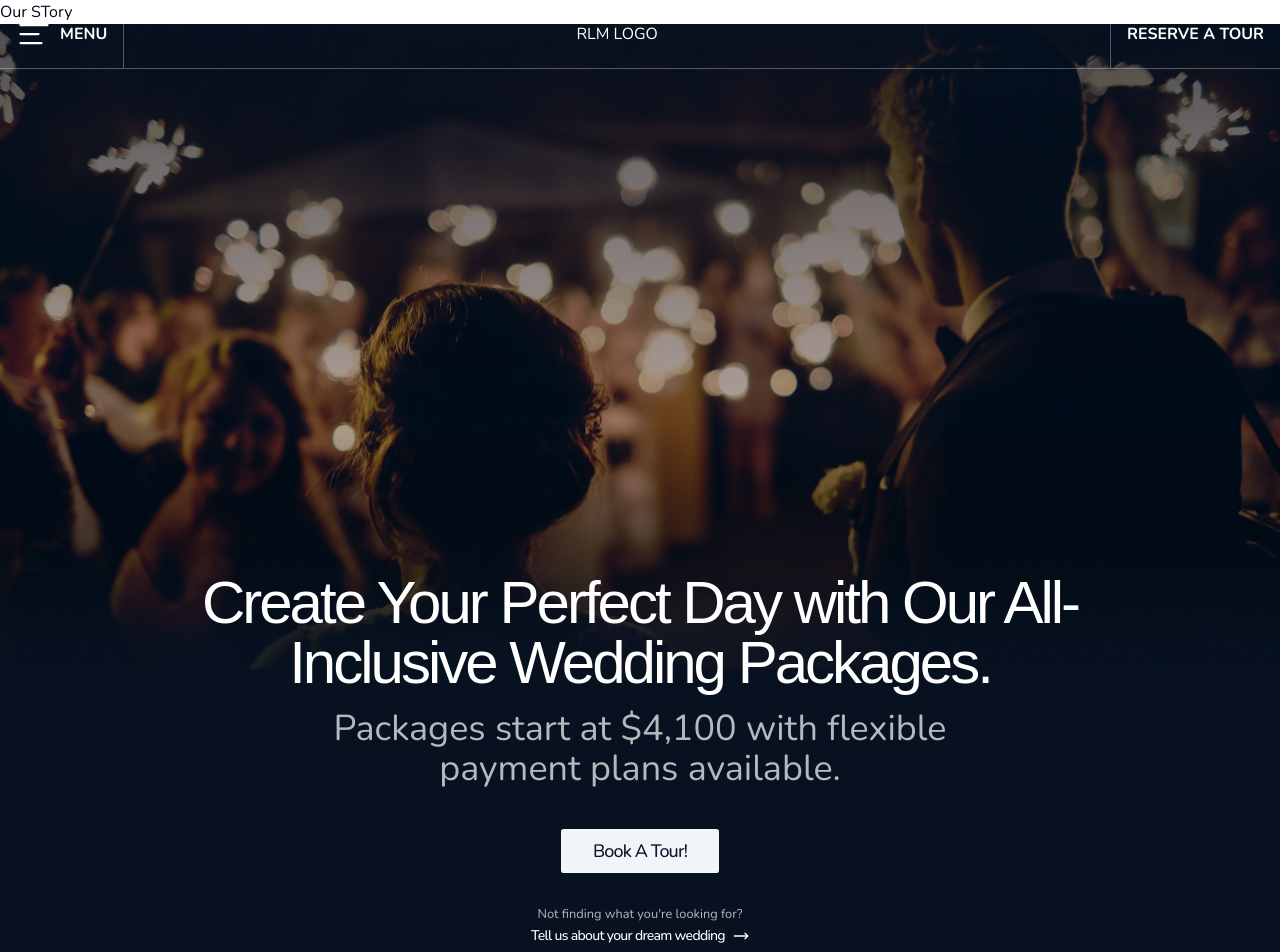
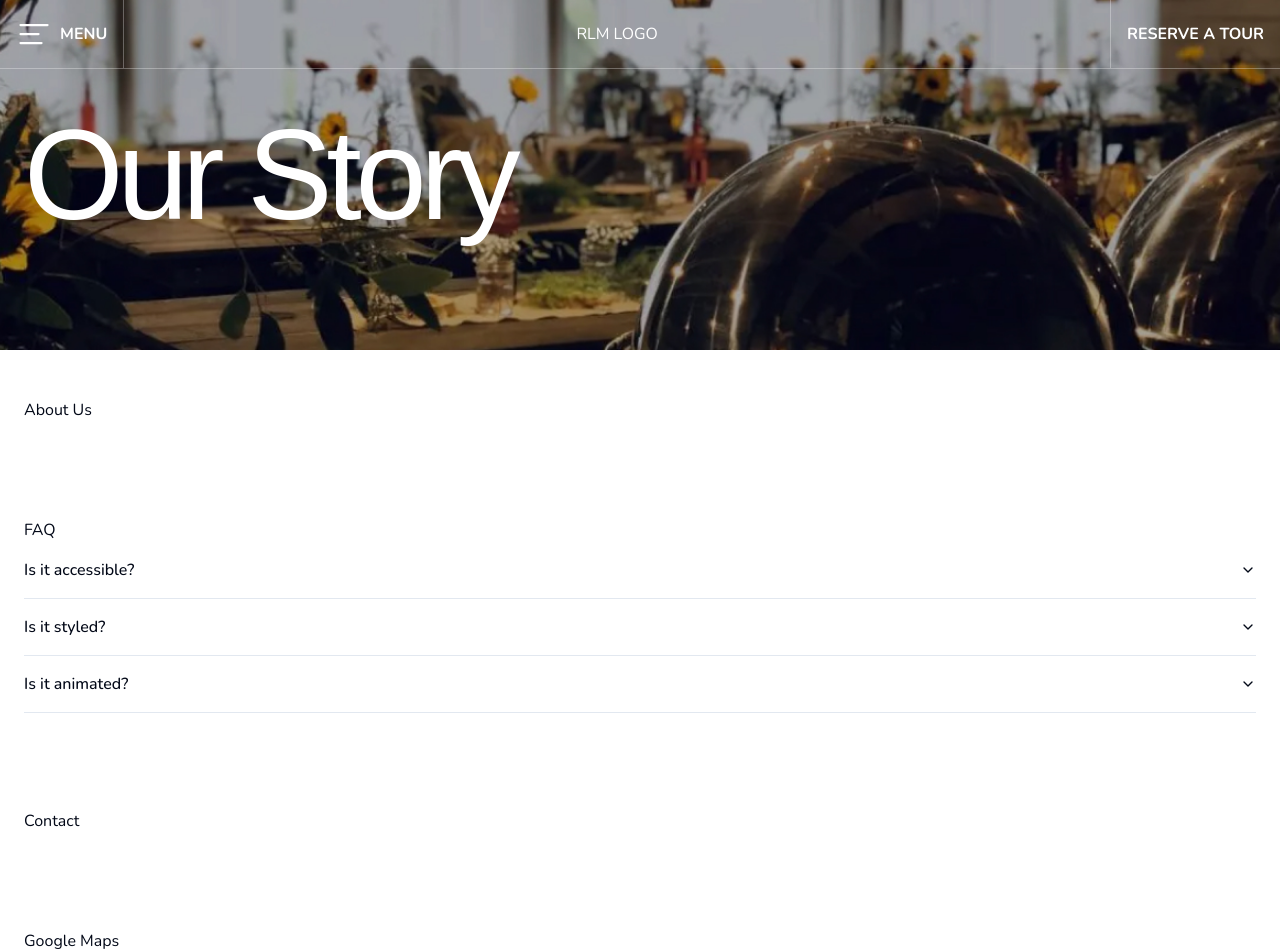
Before and after one commit to Dillonzellis/rlmaffairs-v4, a Next.js app: page /our-story in a window 1280 px wide. Shown: the top 952 px of the page. Built offline with nearby package versions, Linux system fonts and the light colour scheme; a web font is replaced by a local one.

Commit message:
feat: our story rough with accordion

```diff
--- a/package.json
+++ b/package.json
@@ -10,6 +10,7 @@
   },
   "dependencies": {
     "@hookform/resolvers": "^3.3.4",
+    "@radix-ui/react-accordion": "^1.1.2",
     "@radix-ui/react-label": "^2.0.2",
     "@radix-ui/react-slot": "^1.0.2",
     "class-variance-authority": "^0.7.0",
--- a/src/app/our-story/page.tsx
+++ b/src/app/our-story/page.tsx
@@ -1,3 +1,38 @@
+import { MaxWidthWrapper } from "@/components/common/MaxWidthWrapper";
+import { MainHeader } from "@/components/common/typography/MainHeader";
+import { FAQAccordion } from "@/components/sections/our-story/FAQAccordion";
+
 export default function OurStoryHome() {
-  return <main>Our STory</main>;
+  return (
+    <main>
+      <section>
+        <div className="h-[350px] bg-[url('/package-feat-sm.jpg')] bg-cover bg-center">
+          <MaxWidthWrapper className="flex h-full items-center">
+            <MainHeader className="text-white">Our Story</MainHeader>
+          </MaxWidthWrapper>
+        </div>
+      </section>
+      <section className="py-12">
+        <MaxWidthWrapper>
+          <div>About Us</div>
+        </MaxWidthWrapper>
+      </section>
+      <section className="py-12">
+        <MaxWidthWrapper>
+          <div>FAQ</div>
+          <FAQAccordion />
+        </MaxWidthWrapper>
+      </section>
+      <section className="py-12">
+        <MaxWidthWrapper>
+          <div>Contact</div>
+        </MaxWidthWrapper>
+      </section>
+      <section className="py-12">
+        <MaxWidthWrapper>
+          <div>Google Maps</div>
+        </MaxWidthWrapper>
+      </section>
+    </main>
+  );
 }
--- /dev/null
+++ b/src/components/common/ui/accordion.tsx
@@ -0,0 +1,58 @@
+"use client"
+
+import * as React from "react"
+import * as AccordionPrimitive from "@radix-ui/react-accordion"
+import { ChevronDown } from "lucide-react"
+
+import { cn } from "@/lib/utils"
+
+const Accordion = AccordionPrimitive.Root
+
+const AccordionItem = React.forwardRef<
+  React.ElementRef<typeof AccordionPrimitive.Item>,
+  React.ComponentPropsWithoutRef<typeof AccordionPrimitive.Item>
+>(({ className, ...props }, ref) => (
+  <AccordionPrimitive.Item
+    ref={ref}
+    className={cn("border-b", className)}
+    {...props}
+  />
+))
+AccordionItem.displayName = "AccordionItem"
+
+const AccordionTrigger = React.forwardRef<
+  React.ElementRef<typeof AccordionPrimitive.Trigger>,
+  React.ComponentPropsWithoutRef<typeof AccordionPrimitive.Trigger>
+>(({ className, children, ...props }, ref) => (
+  <AccordionPrimitive.Header className="flex">
+    <AccordionPrimitive.Trigger
+      ref={ref}
+      className={cn(
+        "flex flex-1 items-center justify-between py-4 font-medium transition-all hover:underline [&[data-state=open]>svg]:rotate-180",
+        className
+      )}
+      {...props}
+    >
+      {children}
+      <ChevronDown className="h-4 w-4 shrink-0 transition-transform duration-200" />
+    </AccordionPrimitive.Trigger>
+  </AccordionPrimitive.Header>
+))
+AccordionTrigger.displayName = AccordionPrimitive.Trigger.displayName
+
+const AccordionContent = React.forwardRef<
+  React.ElementRef<typeof AccordionPrimitive.Content>,
+  React.ComponentPropsWithoutRef<typeof AccordionPrimitive.Content>
+>(({ className, children, ...props }, ref) => (
+  <AccordionPrimitive.Content
+    ref={ref}
+    className="overflow-hidden text-sm transition-all data-[state=closed]:animate-accordion-up data-[state=open]:animate-accordion-down"
+    {...props}
+  >
+    <div className={cn("pb-4 pt-0", className)}>{children}</div>
+  </AccordionPrimitive.Content>
+))
+
+AccordionContent.displayName = AccordionPrimitive.Content.displayName
+
+export { Accordion, AccordionItem, AccordionTrigger, AccordionContent }
--- /dev/null
+++ b/src/components/sections/our-story/FAQAccordion.tsx
@@ -0,0 +1,33 @@
+import {
+  Accordion,
+  AccordionContent,
+  AccordionItem,
+  AccordionTrigger,
+} from "@/components/common/ui/accordion";
+
+export const FAQAccordion = () => {
+  return (
+    <Accordion type="single" collapsible className="w-full">
+      <AccordionItem value="item-1">
+        <AccordionTrigger>Is it accessible?</AccordionTrigger>
+        <AccordionContent>
+          Yes. It adheres to the WAI-ARIA design pattern.
+        </AccordionContent>
+      </AccordionItem>
+      <AccordionItem value="item-2">
+        <AccordionTrigger>Is it styled?</AccordionTrigger>
+        <AccordionContent>
+          Yes. It comes with default styles that matches the other
+          components&apos; aesthetic.
+        </AccordionContent>
+      </AccordionItem>
+      <AccordionItem value="item-3">
+        <AccordionTrigger>Is it animated?</AccordionTrigger>
+        <AccordionContent>
+          Yes. It&apos;s animated by default, but you can disable it if you
+          prefer.
+        </AccordionContent>
+      </AccordionItem>
+    </Accordion>
+  );
+};
```
Also changed, not shown: 1 other file (tests, documents, lock files or other folders).
